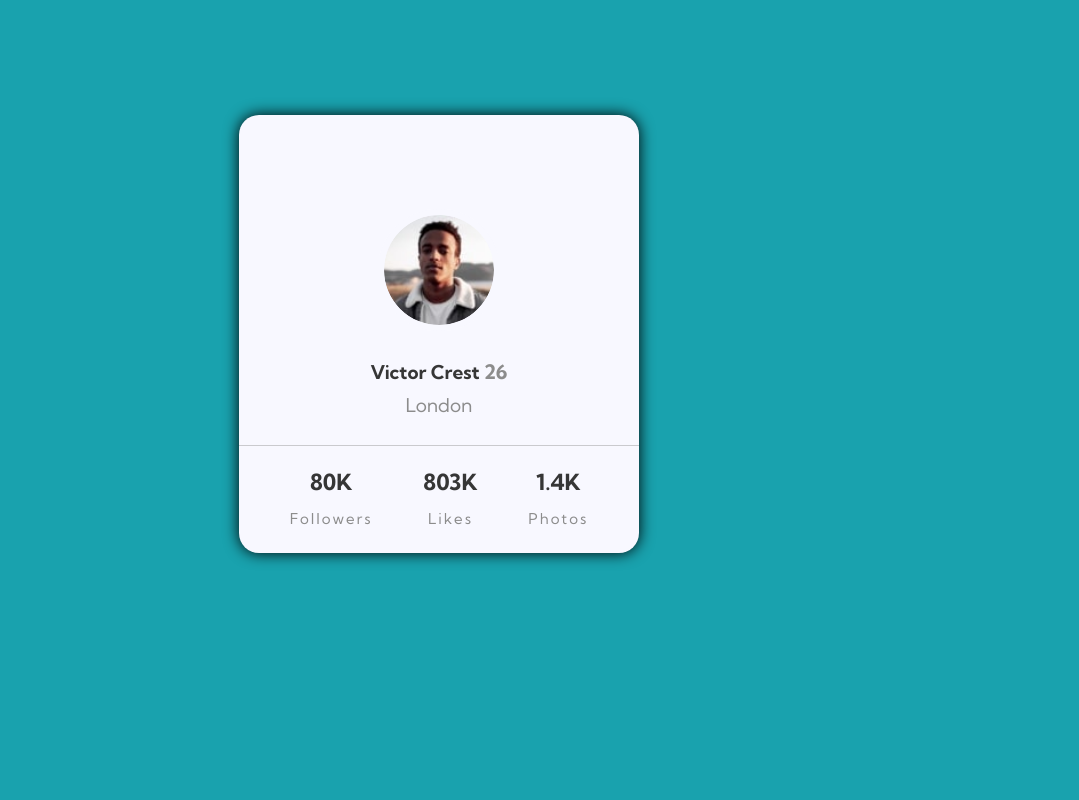
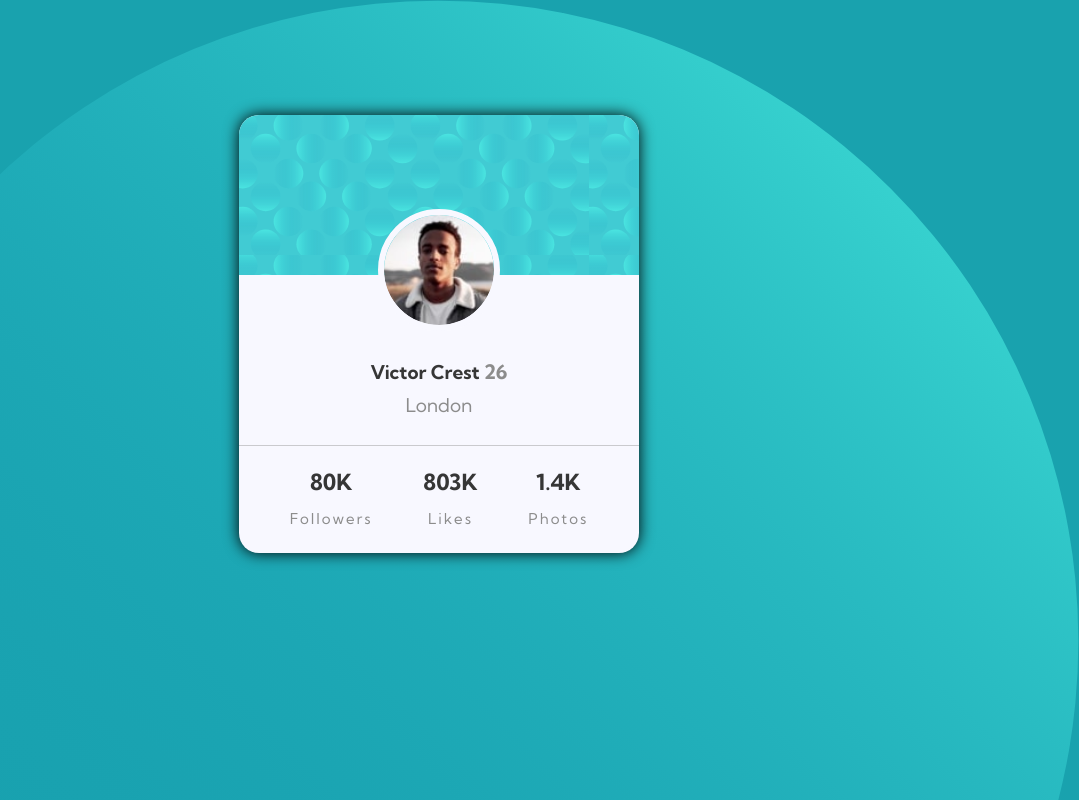
Before and after one commit to Polariz626/challenge3, a plain HTML site: page index.html in a window 1280 px wide. Shown: the whole page, without its empty margins (201-1280 px from the left). Drawn offline with Linux system fonts and the light colour scheme; the site is published under a folder, as on GitHub Pages, so addresses that start at the root find nothing.

Commit message:
Update styles.css

```diff
--- a/styles.css
+++ b/styles.css
@@ -1,6 +1,6 @@
 body{
     margin: 0;
-    background-image: url(/bg-pattern-top.svg);
+    background-image: url(bg-pattern-top.svg);
     background-color: hsl(185, 75%, 39%);
     background-size: cover;
     font-family: Kumbh Sans;
@@ -24,7 +24,7 @@ body{
 
 .top-container{
     height: 160px;
-    background-image: url("/bg-pattern-card.svg");
+    background-image: url("bg-pattern-card.svg");
 }
 
 
```
